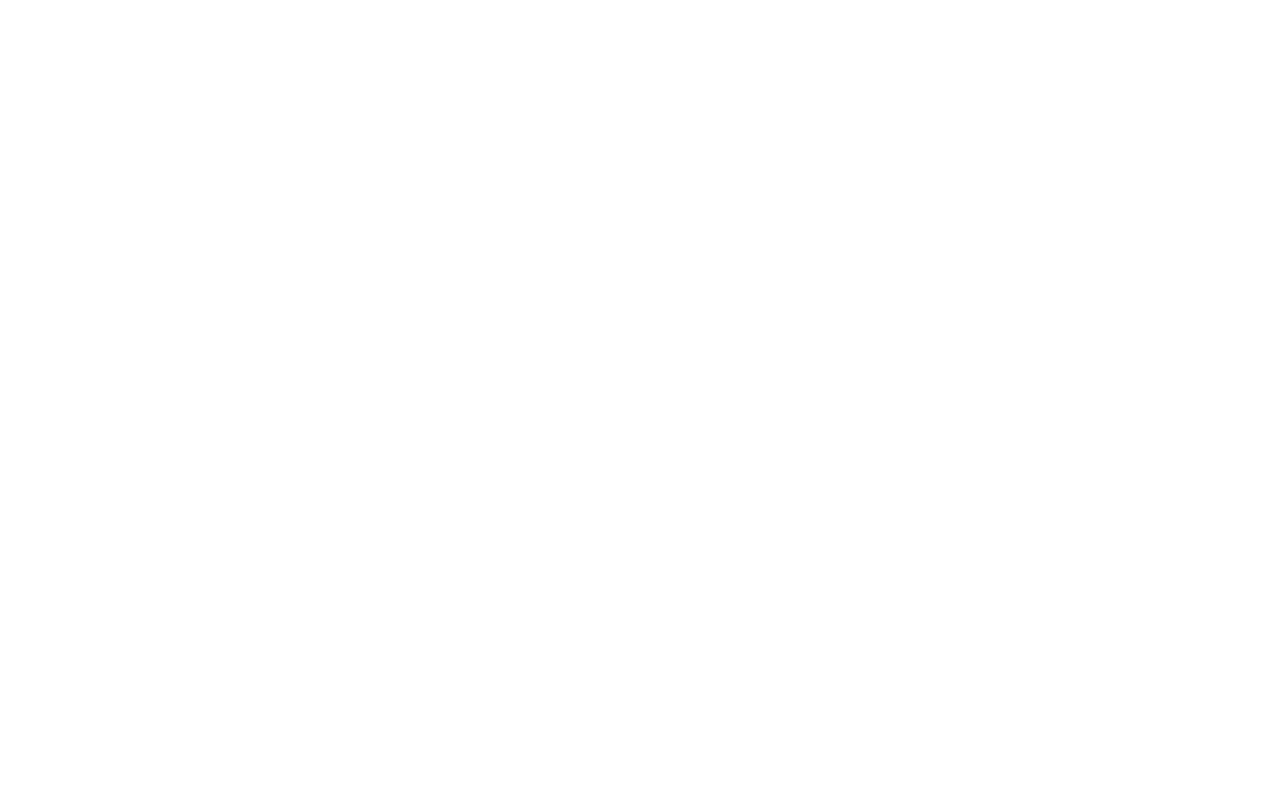
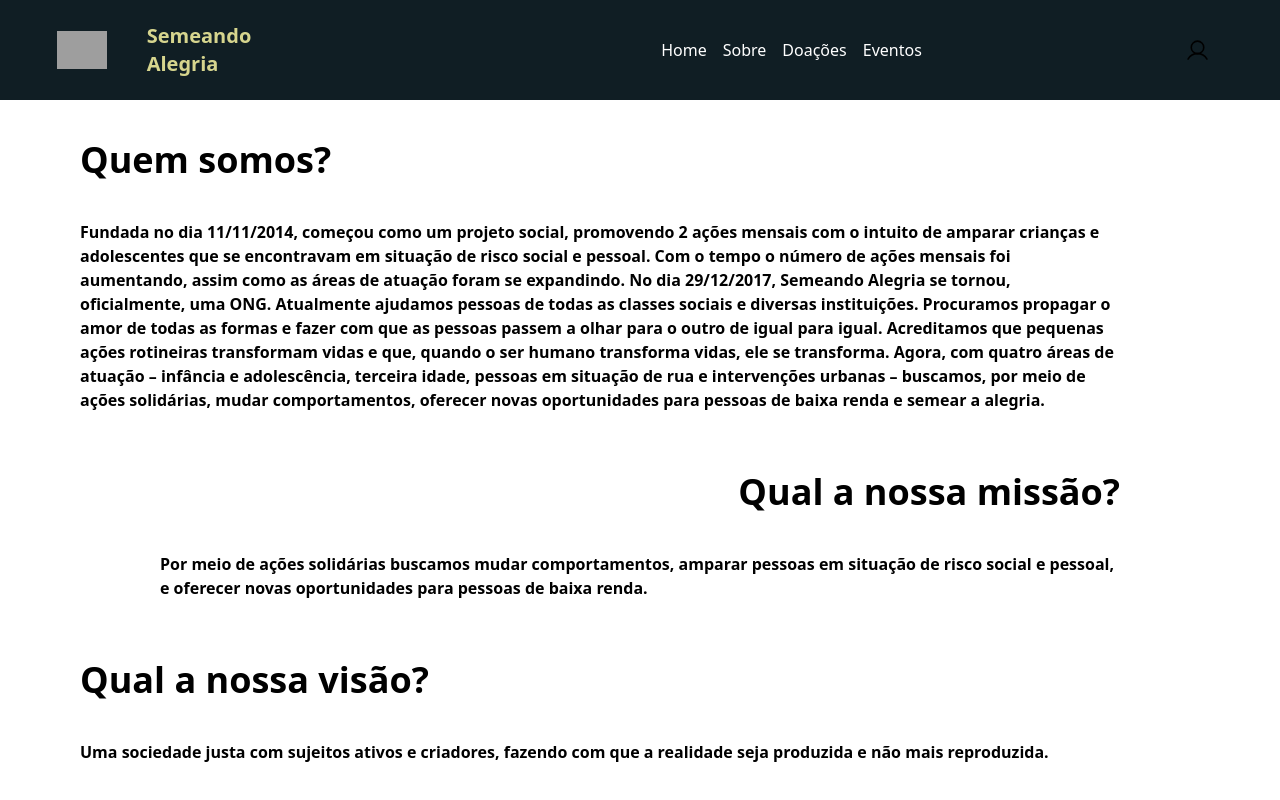
Before and after one commit to smascarenhass/SemeandoAlegria, a React (Vite) app: page /Sobre in a window 1280 px wide. Before the commit this address had no page. Shown: the top 800 px of the page. Built offline with nearby package versions, Linux system fonts and the light colour scheme; grey boxes are pictures that could not be loaded.

Commit message:
front conclued

```diff
--- a/src/App.tsx
+++ b/src/App.tsx
@@ -1,14 +1,23 @@
 import Home from "./Pages/Home";
+import Sobre from "./Pages/About";
 
 import { BrowserRouter, Route, Routes, Link} from 'react-router-dom'
+import Donate from "./Pages/Donate";
+import Header from "./Components/Header e Footer/Header";
+import Footer from "./Components/Header e Footer/Footer";
+
 
  const App = () => {
   return(
     <BrowserRouter>
+    <Header />
       <Routes>
         <Route index element={<Home />} />
-
+        <Route path="/" element={<Home />} />
+        <Route path="Sobre" element={<Sobre />} />
+        <Route path="Donate" element={<Donate />} />
       </Routes>
+    <Footer />
   </BrowserRouter>
   );
 };
--- a/src/Components/Header e Footer/Header.tsx
+++ b/src/Components/Header e Footer/Header.tsx
@@ -1,11 +1,10 @@
 import { User } from 'phosphor-react'
 import { Link } from 'react-router-dom';
-import { CardsNavSobreNos } from '../CardsNav';
 import Titulo from '../Titulo';
 
 const Header =() =>{
     return(
-        <div className='w-full' style={{background: '#005C53', position:'fixed',}}>
+        <div className='w-full' style={{background: '#101E24',}}>
             <div style={{
                 display: 'flex',
                 alignItems: 'center',
@@ -22,15 +21,29 @@
                         />
                         <Titulo />
                 </div>
-                    <div className='flex flex-col items-center'>
-                        <h1
-                        style={{
-                            fontWeight: 'bold',
-                            fontSize: 15,
-                        }}
-                        className='hover:text-yellow-500 mt-2'
-                        >Ações que transformam. Resultados que emocionam.</h1>
-                    </div>
+
+                <div className='ml-56'>
+                    <Link className='m-2
+                    hover:border-b-2 transition-all'
+                    style={{color: 'white'}} to='/'>Home
+                    </Link>
+
+                    <Link className='m-2
+                    hover:border-b-2 transition-all'
+                    style={{color: 'white'}} to='Sobre'>Sobre
+                    </Link>
+
+                    <Link className='m-2
+                    hover:border-b-2 transition-all'
+                    style={{color: 'white'}} to='Donate'>Doações
+                    </Link>
+
+                    <Link className='m-2
+                    hover:border-b-2 transition-all'
+                    style={{color: 'white'}} to=''>Eventos
+                    </Link>
+                </div>
+
                     <User className='m-5 hover:text-yellow-500' size={25} />
             </div>
         </div>
--- a/src/Components/Titulo.tsx
+++ b/src/Components/Titulo.tsx
@@ -3,6 +3,9 @@
 
 export default function Titulo(){
     return(
-        <h1 className="font-bold text-xl m-5"> Semeando Alegria </h1>
+        <h1 style={{
+            color: '#D6D58E'
+        }}
+        className="font-bold text-xl m-5"> Semeando Alegria </h1>
     );
 };
--- /dev/null
+++ b/src/Pages/About/index.tsx
@@ -0,0 +1,81 @@
+import Footer from "../../Components/Header e Footer/Footer";
+import Header from "../../Components/Header e Footer/Header";
+
+
+
+export default function Sobre(){
+    return(
+        <div>
+            <div>
+                <h1 className="text-4xl font-bold ml-20 mt-10">
+                    Quem somos?
+                </h1>
+
+                <p className="m-5 ml-20 mt-10 mr-40 font-semibold">
+                    Fundada no dia 11/11/2014, começou como um projeto social,
+                    promovendo 2 ações mensais com o intuito de amparar crianças
+                    e adolescentes que se encontravam em situação de risco social e pessoal.
+
+                    Com o tempo o número de ações mensais foi aumentando, assim
+                    como as áreas de atuação foram se expandindo. No dia 29/12/2017,
+                    Semeando Alegria se tornou, oficialmente, uma ONG. Atualmente ajudamos
+                    pessoas de todas as classes sociais e diversas instituições.
+
+                    Procuramos propagar o amor de todas as formas e fazer com que as
+                    pessoas passem a olhar para o outro de igual para igual. Acreditamos
+                    que pequenas ações rotineiras transformam vidas e que, quando o ser
+                    humano transforma vidas, ele se transforma.
+
+                    Agora, com quatro áreas de atuação – infância e adolescência,
+                    terceira idade, pessoas em situação de rua e intervenções urbanas –
+                    buscamos, por meio de ações solidárias, mudar comportamentos, oferecer
+                    novas oportunidades para pessoas de baixa renda e semear a alegria.
+                </p>
+
+            </div>
+
+            <div className="">
+                <div className="flex justify-end">
+                    <h1 className="text-4xl font-bold mr-40 mt-10">
+                        Qual a nossa missão?
+                    </h1>
+                </div>
+
+                <div className="flex justify-end">
+                    <p className="m-5 mt-10 ml-40 mr-40 font-semibold">
+                        Por meio de ações solidárias buscamos mudar comportamentos,
+                        amparar pessoas em situação de risco social e pessoal, e oferecer
+                        novas oportunidades para pessoas de baixa renda.
+                    </p>
+                </div>
+            </div>
+
+            <div>
+                <h1 className="text-4xl font-bold ml-20 mt-10">
+                    Qual a nossa visão?
+                </h1>
+
+                <p className="m-5 ml-20 mt-10 mr-40 font-semibold">
+                  Uma sociedade justa com sujeitos ativos e criadores,
+                  fazendo com que a realidade seja produzida e não mais reproduzida.
+                </p>
+
+            </div>
+
+            <div className="">
+                <div className="flex justify-end">
+                    <h1 className="text-4xl font-bold mr-40 mt-10">
+                        Qual os nossos valores?
+                    </h1>
+                </div>
+
+                <div className="flex justify-end">
+                    <p className="m-5 mt-10 ml-40 mr-40 font-semibold">
+                      Solidariedade, transparência, igualdade, diversidade, respeito e responsabilidade.
+                    </p>
+                </div>
+            </div>
+                <div className="h-10"></div>
+        </div>
+    );
+};
--- /dev/null
+++ b/src/Pages/Donate/index.tsx
@@ -0,0 +1,58 @@
+import Nav from "../../Components/Nav";
+
+
+ function Home(){
+    return(
+        <div className="flex flex-col">
+
+            <div>
+
+                <div
+                style={{
+                    height: 700,
+                    backgroundImage: 'url(https://www.unicef.org/brazil/sites/unicef.org.brazil/files/styles/press_release_feature/public/UN0292287.jpg?itok=AwdD2n-S)',
+                    backgroundSize: 'cover',
+                    }}>
+
+                <h1 style={{
+                    position: 'absolute',
+                    marginTop: 100,
+                    marginLeft: 100,
+                }}
+                className="text-white text-4xl font-bold">
+                       Sua Doação pode salvar uma vida,
+                </h1>
+
+                <button
+                className="bg-black border-2 text-white p-5 pl-20 pr-20 mt-56 ml-60 hover:rounded-lg hover:font-bold">
+                    Saber mais
+                </button>
+
+                <div style={{
+                    marginTop: -65,
+                    marginLeft: 800,
+                    height: 50,
+                }}>
+                    <button
+                    className="bg-black border-2 text-white p-5 pl-20 pr-20 hover:rounded-lg hover:font-bold">
+                        Doar
+                    </button>
+                </div>
+
+                <h1 style={{
+                    position: 'absolute',
+                    marginTop: 70,
+                    marginLeft: 800,
+                }}
+                className="text-white text-4xl font-bold">
+                       ou mudar seu rumo...
+                </h1>
+
+                </div>
+
+
+            </div>
+    </div>
+    );
+ };
+ export default Home;
--- a/src/Pages/Home/index.tsx
+++ b/src/Pages/Home/index.tsx
@@ -8,19 +8,14 @@
  function Home(){
     return(
         <div className="flex flex-col">
+
             <div>
-                <Header />
-            </div>
-
-            <div style={{
-                marginTop: 100,
-            }}>
 
                 <main
                 style={{
+                    height: 700,
                     backgroundImage: 'url(https://mcdn.wallpapersafari.com/medium/41/15/gVEORe.jpg)',
-                    width: 1348,
-                    height: 600,
+                    backgroundSize: 'cover',
                     }}>
 
                 <h1 style={{
@@ -33,10 +28,8 @@
                 </h1>
                 <Nav/>
                 </main>
-                <Footer />
-
-                        </div>
             </div>
+    </div>
     );
  };
  export default Home;
```
